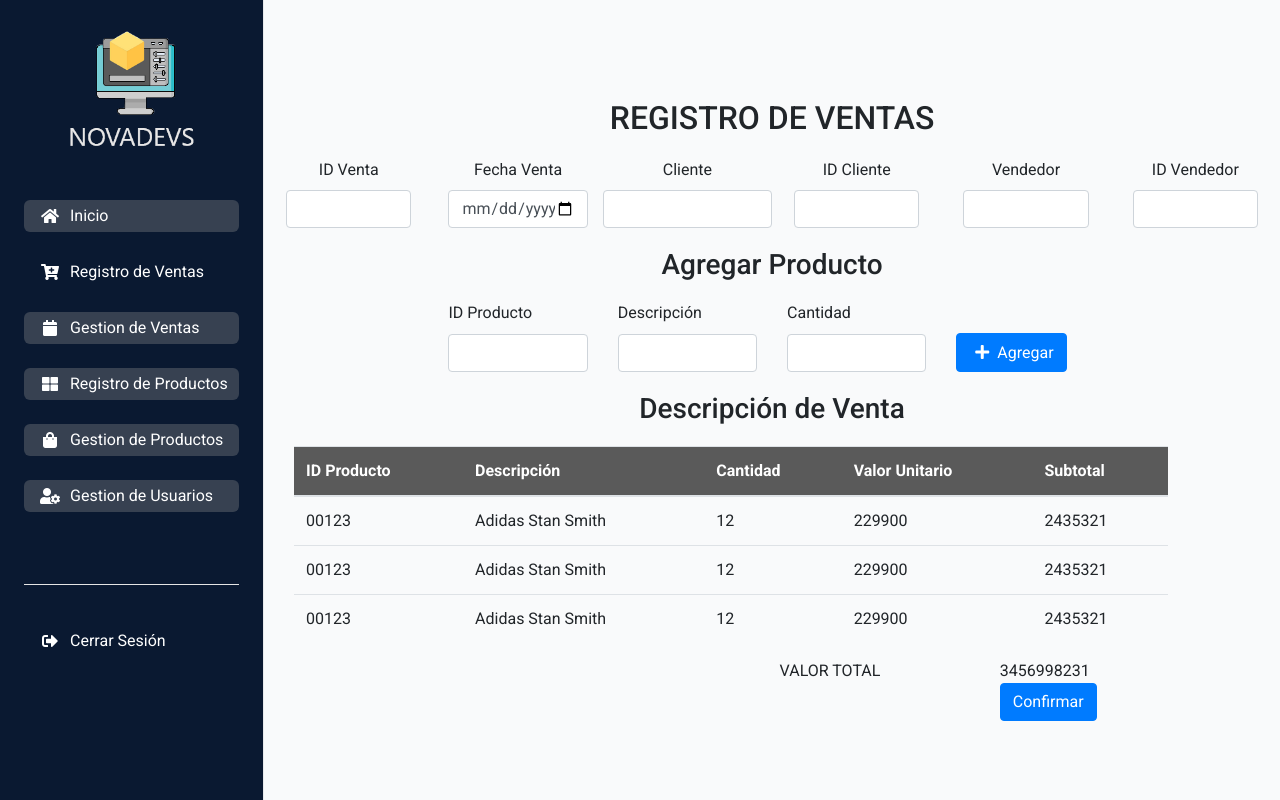
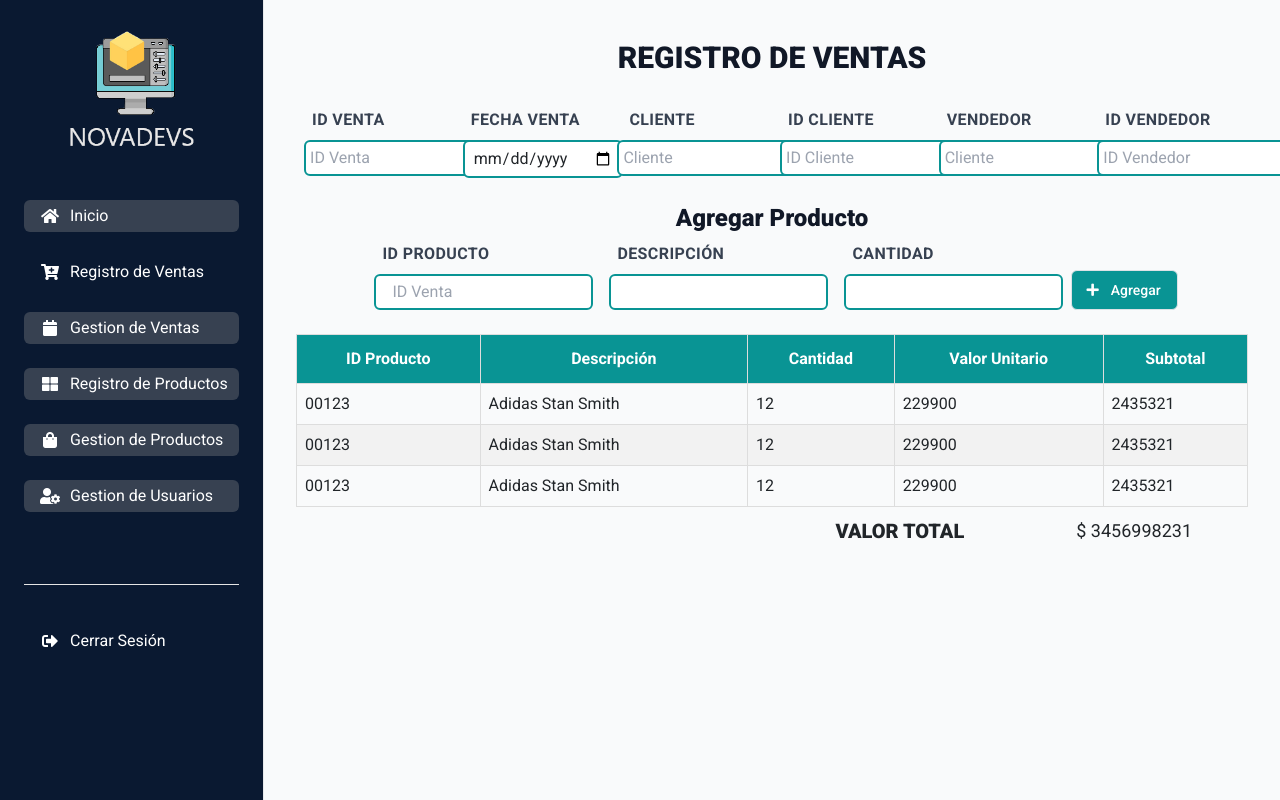
Before and after one commit to NovaDevs-MinTIC/NovaDevs, a React (Create React App) app: page /ventas in a window 1280 px wide. Built offline with nearby package versions, Linux system fonts and the light colour scheme.

Commit message:
Se crea nuevamente la página de registro de ventas usando tailwind

```diff
--- a/src/pages/Ventas.jsx
+++ b/src/pages/Ventas.jsx
@@ -3,119 +3,110 @@ import 'App.css'
 
 const Ventas = () => {
     return (
+        <div className='flex h-full w-full'>
+            <div className='flex h-full w-full flex-col items-center justify-start p-8'>
+                <div className='flex flex-col w-full mt-2'>
+                    <h2 className='text-3xl font-extrabold text-gray-900 text-center'>
+                    REGISTRO DE VENTAS
+                    </h2>
+                </div>
+                <form className='mt-4 space-y-6'>
+                    <div className="grid grid-cols-6">
+                        <div >
+                            <label className="mx-3 block uppercase tracking-wide text-gray-700 font-bold mb-2">ID Venta</label>
+                            <input
+                            placeholder='ID Venta'
+                            type="text"
+                            className='border-2 border-novablue mx-2 px-1 py-1 self-start rounded-md focus:outline-none focus:border-gray-500'
+                            />
+                        </div>
                         <div>
-            <h2 className="margin-20">REGISTRO DE VENTAS</h2>
-            <div className="container-fluid">
-                <div className="row align-items-center  justify-content-center">
-                    <div className="col-md-2">
-                        <div className="row align-items-center  justify-content-center">
-                            <label className="form-label">ID Venta</label>
+                            <label className="mx-3 block uppercase tracking-wide text-gray-700 font-bold mb-2">Fecha Venta</label>
+                            <input
+                            type="date"
+                            className='border-2 border-novablue mx-2 px-2 py-1 self-start rounded-md focus:outline-none focus:border-gray-500'
+                            />
                         </div>
-                        <div className="row align-items-center  justify-content-center">
-                            <div className="col-md-11">
-                                <input type="number" className="form-control" required/>
+                        <div>
+                            <label className="mx-3 block uppercase tracking-wide text-gray-700 font-bold mb-2">Cliente</label>
+                            <input
+                            type="text"
+                            placeholder='Cliente'
+                            className='border-2 border-novablue mx-1 px-1 py-1 self-start rounded-md focus:outline-none focus:border-gray-500'
+                            />
+                        </div>
+                        <div>
+                            <label className="mx-3 block uppercase tracking-wide text-gray-700 font-bold mb-2">ID Cliente</label>
+                            <input
+                            type="number"
+                            placeholder='ID Cliente'
+                            className='border-2 border-novablue mx-2 px-1 py-1 self-start rounded-md focus:outline-none focus:border-gray-500'
+                            />
+                        </div>
+                        <div>
+                            <label className="mx-3 block uppercase tracking-wide text-gray-700 font-bold mb-2">Vendedor</label>
+                            <input
+                            type="text"
+                            placeholder='Cliente'
+                            className='border-2 border-novablue mx-2 px-1 py-1 self-start rounded-md focus:outline-none focus:border-gray-500'
+                            />
+                        </div>
+                        <div>
+                            <label className="mx-3 block uppercase tracking-wide text-gray-700 font-bold mb-2">ID Vendedor</label>
+                            <input
+                            type="number"
+                            placeholder='ID Vendedor'
+                            className='border-2 border-novablue mx-2 px-1 py-1 self-start rounded-md focus:outline-none focus:border-gray-500'
+                            />
                         </div>
                     </div>
+                </form>
+                <h3 className="text-2xl font-extrabold text-gray-900 text-center mt-4 mb-2">Agregar Producto</h3>
+                <div className="flex flex-wrap items-end justify-center">
+                    <div className="flex flex-wrap justify-center">
+                        <div>
+                            <label className="mx-3 block uppercase tracking-wide text-gray-700 font-bold mb-2">ID Producto</label>
+                            <input
+                            placeholder='ID Venta'
+                            type="text"
+                            className='border-2 border-novablue mx-2 px-3 py-1 self-start rounded-md focus:outline-none focus:border-gray-500'
+                            />
                         </div>
-                    <div class="col-md-2">
-                        <div className="row align-items-center  justify-content-center">
-                            <label className="form-label">Fecha Venta</label>
+                        <div>
+                            <label className="mx-3 block uppercase tracking-wide text-gray-700 font-bold mb-2">Descripción</label>
+                            <input
+                            type="text"
+                            className='border-2 border-novablue mx-2 px-3 py-1 self-start rounded-md focus:outline-none focus:border-gray-500'
+                            />
                         </div>
-                        <div className="row align-items-center  justify-content-center">
-                            <div className="col-md-12">
-                                <input type="date" className="form-control" required/>
+                        <div>
+                            <label className="mx-3 block uppercase tracking-wide text-gray-700 font-bold mb-2">Cantidad</label>
+                            <input
+                            type="number"
+                            className='border-2 border-novablue mx-2 px-3 py-1 self-start rounded-md focus:outline-none focus:border-gray-500'
+                            />
                         </div>
                     </div>
+                    <div>
+                        <button
+                        type='submit'
+                        className='group relative w-auto flex justify-center py-2 px-2 border border-transparent text-sm font-medium rounded-md text-white bg-novablue hover:bg-gray-300 focus:outline-none focus:ring-2 focus:ring-offset-2 focus:ring-gray-500'
+                        >
+                        <div className='flex items-center justify-start'>
+                            <i className="fas fa-plus"></i>
+                            <span className='mx-2'>Agregar</span>
                         </div>
-                    <div className="col-md-2">
-                        <div className="row align-items-center  justify-content-center">
-                            <label className="form-label">Cliente</label>
-                        </div>
-                        <div className="row align-items-center  justify-content-center">
-                            <div className="col-md11">
-                                <input type="text" className="form-control" required/>
+                        </button>
                     </div>
                 </div>
-                    </div>
-
-                    <div className="col-md-2">
-                        <div className="row align-items-center  justify-content-center">
-                            <label className="form-label">ID Cliente</label>
-                        </div>
-                        <div className="row align-items-center  justify-content-center">
-                            <div className="col-md-11">
-                            <input type="number" className="form-control" required/>
-                            </div>
-                        </div>
-                    </div>
-                    <div className="col-md-2">
-                        <div className="row align-items-center  justify-content-center">
-                            <label className="form-label">Vendedor</label>
-                        </div>
-                        <div className="row align-items-center  justify-content-center">
-                            <div className="col-md-11">
-                                <input type="text" className="form-control" required/>
-                            </div>
-                        </div>
-                    </div>
-                    <div className="col-md-2">
-                        <div className="row align-items-center  justify-content-center">
-                            <label className="form-label">ID Vendedor</label>
-                        </div>
-                        <div className="row align-items-center  justify-content-center">
-                            <div className="col-md-11">
-                                <input type="number" className="form-control" required/>
-                            </div>
-                        </div>
-                    </div>
-                </div>
-            </div>
-
-            <h3 className="margin-20">Agregar Producto</h3>
-            <div className="container">
-                <div className="row align-items-center  justify-content-center">
-                    <div className="col-md-8">
-                        <div className="row align-items-center  justify-content-left">
-                            <div className="col-md-3">
-                                <label className="form-label">ID Producto</label>
-                            </div>
-                            <div className="col-md-3">
-                                <label className="form-label">Descripción</label>
-                            </div>
-                            <div className="col-md-3">
-                                <label className="form-label">Cantidad</label>
-                            </div>
-                        </div>
-                    </div>
-                    <div className="col-md-8">
-                        <div className="row align-items-center  justify-content-center">
-                            <div className="col-md-3">
-                                <input type="number" className="form-control" required/>
-                            </div>
-                            <div className="col-md-3">
-                                <input type="text" className="form-control" required/>
-                            </div>
-                            <div className="col-md-3">
-                                <input type="number" className="form-control" required/>
-                            </div>
-                            <div className="col-md-3">
-                                <button type="button" class="btn btn-primary"><i className="fas fa-plus"></i> Agregar</button>
-                            </div>
-                        </div>
-                    </div>
-                </div>
-            </div>
-            <h3 className="margin-20">Descripción de Venta</h3>
-            <div className="container">
-                <div className="col-md-11">
-                    <table class="table table-hover">
+                <table class="tabla mt-4">
                     <thead>
                         <tr>
-                                <th scope="col">ID Producto</th>
-                                <th scope="col">Descripción</th>
-                                <th scope="col">Cantidad</th>
-                                <th scope="col">Valor Unitario</th>
-                                <th scope="col">Subtotal</th>
+                            <th className="text-center">ID Producto</th>
+                            <th className="text-center">Descripción</th>
+                            <th className="text-center">Cantidad</th>
+                            <th className="text-center">Valor Unitario</th>
+                            <th className="text-center">Subtotal</th>
                         </tr>
                     </thead>
                     <tbody>
@@ -142,24 +133,14 @@ const Ventas = () => {
                         </tr>
                     </tbody>
                 </table>
+                <div className="w-full justify-end flex flex-wrap">
+                    <div>
+                        <span className="mx-8 px-4 font-extrabold uppercase text-xl">VALOR TOTAL</span>
+                    </div>
+                    <div>
+                        <span className="mx-8 px-4 text-lg">$ 3456998231</span>
                     </div>
                 </div>
-            {/* FILA PARA VISUALIZAR EL VALOR TOTAL Y CONFIRMAR LA VENTA */}
-            <div className="container-fluid  justify-content-end col-md-8 form-footer">
-                <div className="row align-items-center justify-content-end ">
-                    <div className="col-md-7">
-                        <span>
-                            VALOR TOTAL
-                        </span>
-                    </div>
-                    <div className="col-md-4">
-                        3456998231
-                    </div>
-                    <div className="col-md-4">
-                        <button type="button" class="btn btn-primary">Confirmar</button>
-                    </div>
-                </div>
-
             </div>
         </div>
     )
```
Lines whose indentation alone changed are shown as unchanged.
